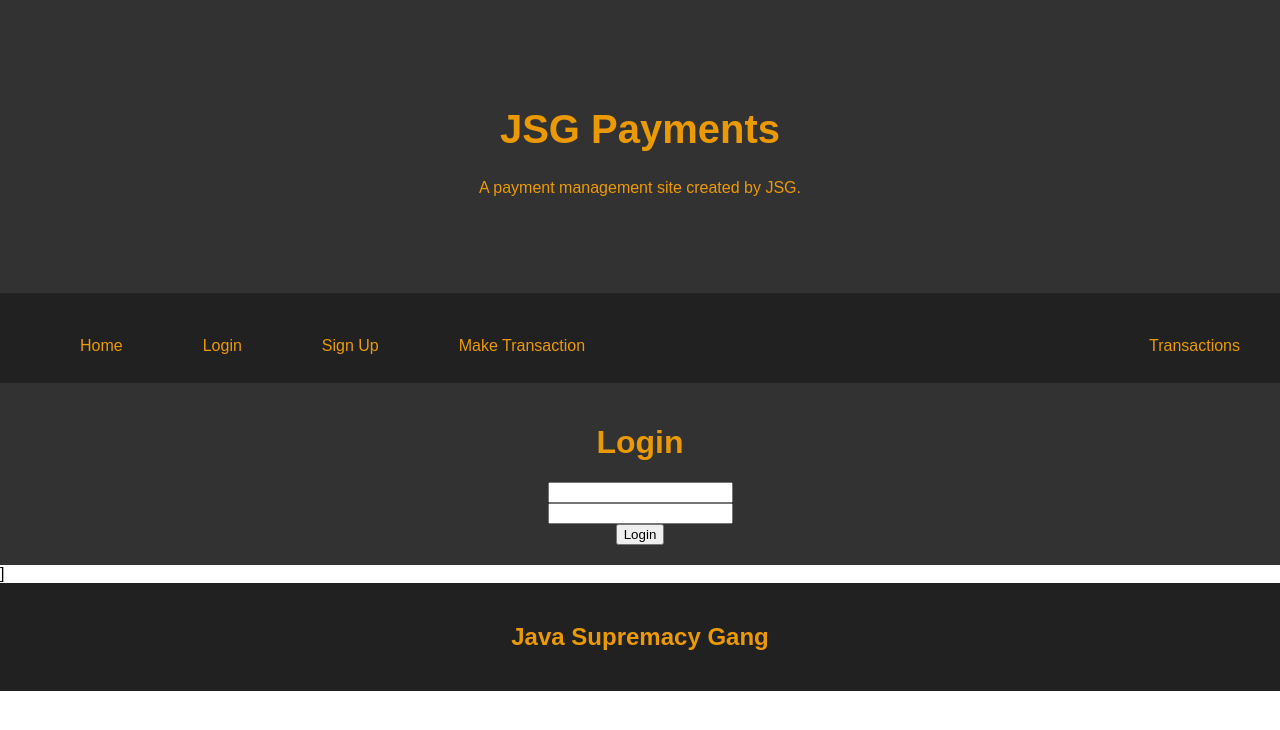
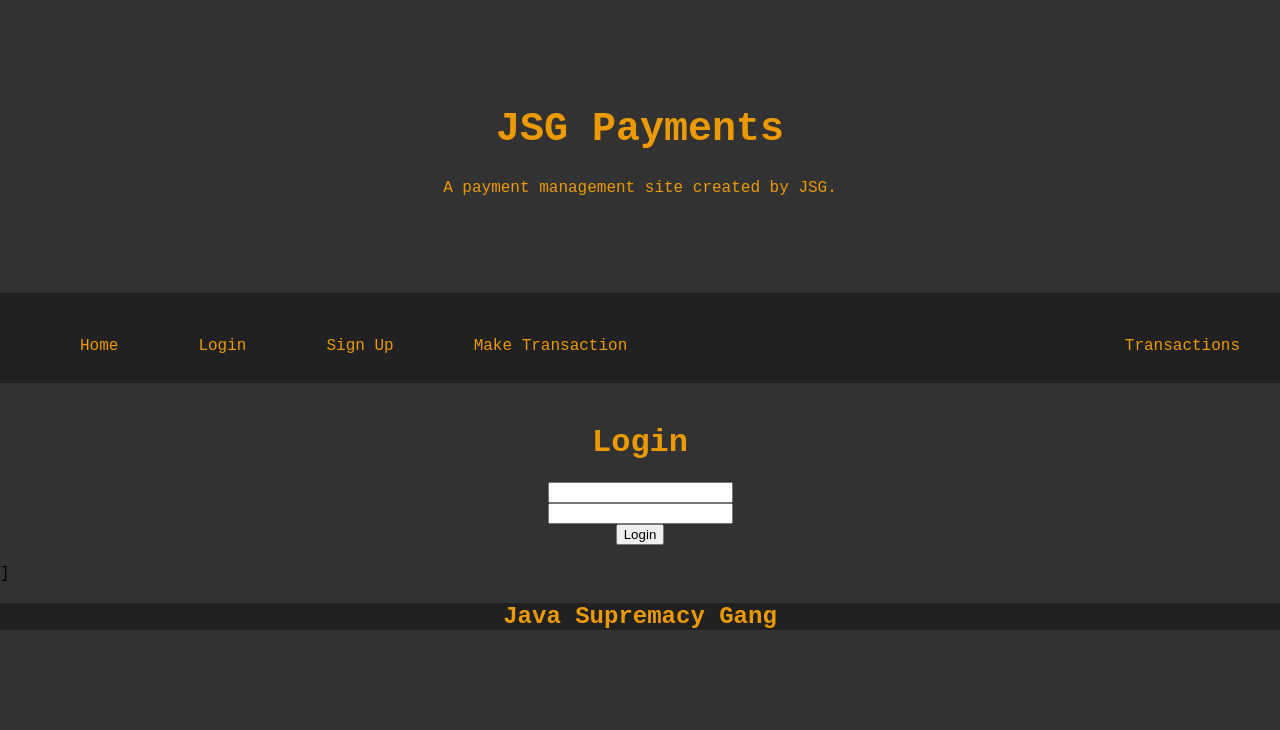
Before and after one commit to bsoukup1108/JSG, a React (Create React App) app in the folder front-end/: page /login in a window 1280 px wide. Shown: the top 730 px of the page. Built offline with nearby package versions, Linux system fonts and the light colour scheme.

Commit message:
Added <body> to js

```diff
--- a/front-end/src/App.css
+++ b/front-end/src/App.css
@@ -1,13 +1,24 @@
-
 * {
   box-sizing: border-box;
 }
+.main{
+  background-color:rgb(181, 210, 236);
+  font-family:'Courier New', Courier, monospace;
+  border-radius: .25rem;
+  box-shadow: 4px 4px 4px black;
+  width: 400px;
+  height: 400px;
+  margin: 7em auto;
+  border-radius: 1em;
+
+}
 
 /* Style the body */
-  body {
-    font-family: Arial, Helvetica, sans-serif;
-    margin: 0;
+body{
+  background-color: rgb(51, 50 , 50);
+  font-family: 'Courier New', Courier, monospace;
 }
+
 
 /* Header/logo Title */
 .header {
@@ -52,6 +63,7 @@
 }
 
 .links {
+    overflow-x: hidden;
     display: -ms-flexbox; /* IE10 */
     display: block;
     -ms-flex-wrap: wrap; /* IE10 */
@@ -97,7 +109,8 @@
 
 /* Footer */
 .footer {
-    padding: 20px;
+  height: 100%;
+  position: relative;
   text-align: center;
   background: rgb(34, 33, 33);
   color: rgb(235, 154, 4);
--- a/front-end/src/Home.js
+++ b/front-end/src/Home.js
@@ -4,11 +4,11 @@ import React from 'react'; // single quotes are preference
 //Step 2 : Create a component function that returns an element
 const Home = () => {
     return (
-
+       <body>
         <><div>
 
 
-        </div><div>
+        </div><div >
                 <h2>What You Can Do</h2>
                 <h5>Create an Account</h5>
                 <h5>Login to an Existing Account</h5>
@@ -17,7 +17,7 @@ const Home = () => {
 
             </div></>
 
-
+            </body>
     )
 };
 
--- a/front-end/src/Login.js
+++ b/front-end/src/Login.js
@@ -3,6 +3,7 @@ import React from 'react'; // single quotes are preference
 
 //Step 2 : Create a component function that returns an element
 const Login = () => {
+
     const [username, Username] = React.useState('');
     const [password, Password] = React.useState('');
     const [result, setResult] = React.useState(null);
@@ -36,6 +37,7 @@ const Login = () => {
         );
     }
     return (
+        <body>
         <div>
         <h1>Login</h1>
         <div>
@@ -51,8 +53,11 @@ const Login = () => {
                 <button onClick={handleLogin} >Login</button>
             </div>
     </div>
+    </body>
     );
+
 };
+
 
 //Step 3
 export default Login; //equivallent to "public" in java
--- a/front-end/src/SignUp.js
+++ b/front-end/src/SignUp.js
@@ -36,6 +36,7 @@ const SignUp = () => {
         );
     }
     return (
+        <body>
         <div>
             <h1>SignUp</h1>
             <div>
@@ -51,6 +52,7 @@ const SignUp = () => {
             </div>
             {(result !== null && !result.isSuccess) && <div>{result.message}</div> }
         </div>
+        </body>
     );
 };
 
--- a/front-end/src/Transact.js
+++ b/front-end/src/Transact.js
@@ -4,15 +4,15 @@ import React from 'react'; // single quotes are preference
 //Step 2 : Create a component function that returns an element
 const Transact = () => {
     return (
-
+        <body>
         <><div>
 
 
         </div><div>
-                <h1>Recent Transactions</h1>
+                <h1>Make A Transaction</h1>
 
             </div></>
-
+            </body>
 
     )
 }
```
Lines whose indentation alone changed are shown as unchanged.
